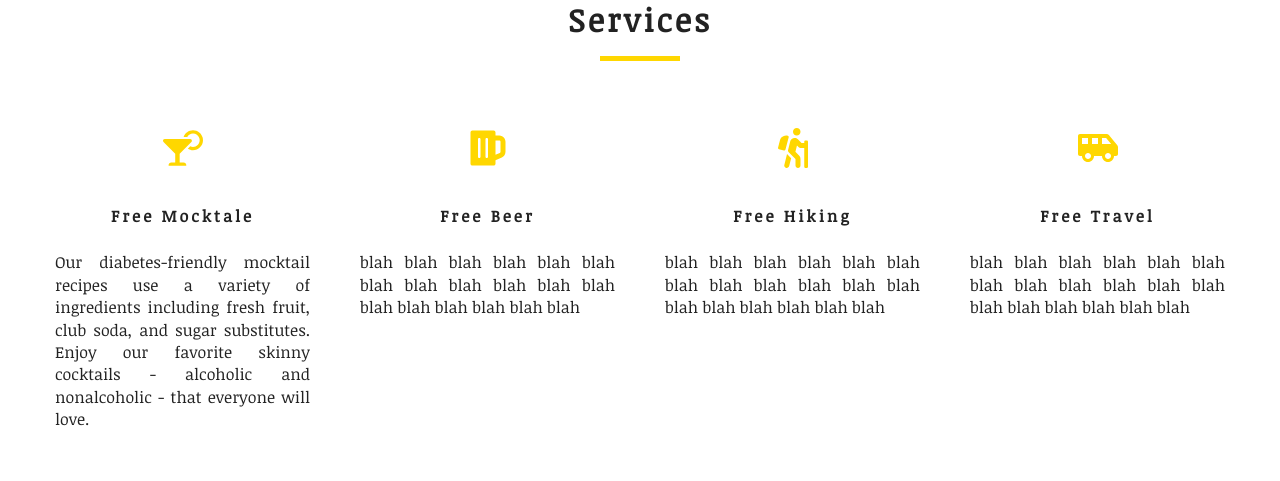
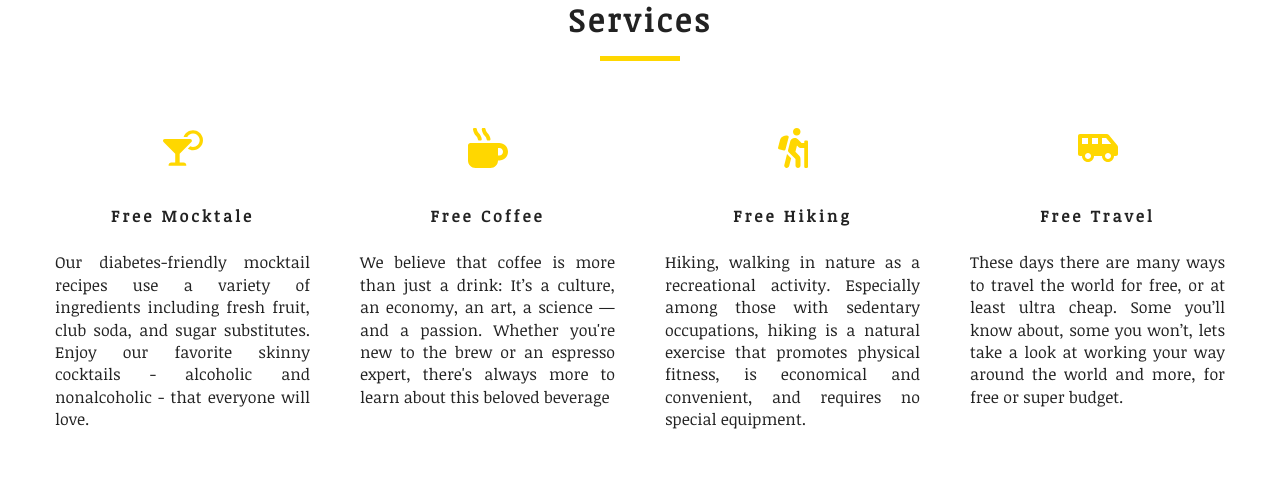
Before and after one commit to doctor-glitch/react-resort-project, a React (Create React App) app: page / in a window 1280 px wide. Shown: the part 880-1361 px from the top of the page. Built offline with nearby package versions, Linux system fonts and the light colour scheme; no server answers.

Commit message:
Update Services.js

```diff
--- a/src/components/Services.js
+++ b/src/components/Services.js
@@ -1,5 +1,5 @@
 import React, { Component } from 'react'
-import { FaCocktail, FaHiking, FaShuttleVan, FaBeer } from "react-icons/fa";
+import { FaCocktail, FaHiking, FaShuttleVan, FaMugHot } from "react-icons/fa";
 import Title from './Title'
 
 //for listing out all services
@@ -12,19 +12,19 @@ export default class Services extends Component {
         info: ' Our diabetes-friendly mocktail recipes use a variety of ingredients including fresh fruit, club soda, and sugar substitutes. Enjoy our favorite skinny cocktails - alcoholic and nonalcoholic - that everyone will love. ',
       },
       {
-        icon: <FaBeer />,
-        title: "Free Beer",
-        info: 'blah blah blah blah blah blah blah blah blah blah blah blah blah blah blah blah blah blah ',
+        icon: <FaMugHot />,
+        title: "Free Coffee",
+        info: 'We believe that coffee is more than just a drink: It’s a culture, an economy, an art, a science — and a passion. Whether you\'re new to the brew or an espresso expert, there\'s always more to learn about this beloved beverage ',
       },
       {
         icon: <FaHiking />,
         title: "Free hiking",
-        info: 'blah blah blah blah blah blah blah blah blah blah blah blah blah blah blah blah blah blah ',
+        info: 'Hiking, walking in nature as a recreational activity. Especially among those with sedentary occupations, hiking is a natural exercise that promotes physical fitness, is economical and convenient, and requires no special equipment.'
       },
       {
         icon: <FaShuttleVan />,
         title: "Free Travel",
-        info: 'blah blah blah blah blah blah blah blah blah blah blah blah blah blah blah blah blah blah ',
+        info: 'These days there are many ways to travel the world for free, or at least ultra cheap. Some you’ll know about, some you won’t, lets take a look at working your way around the world and more, for free or super budget. ',
       },
     ]
   }
```
